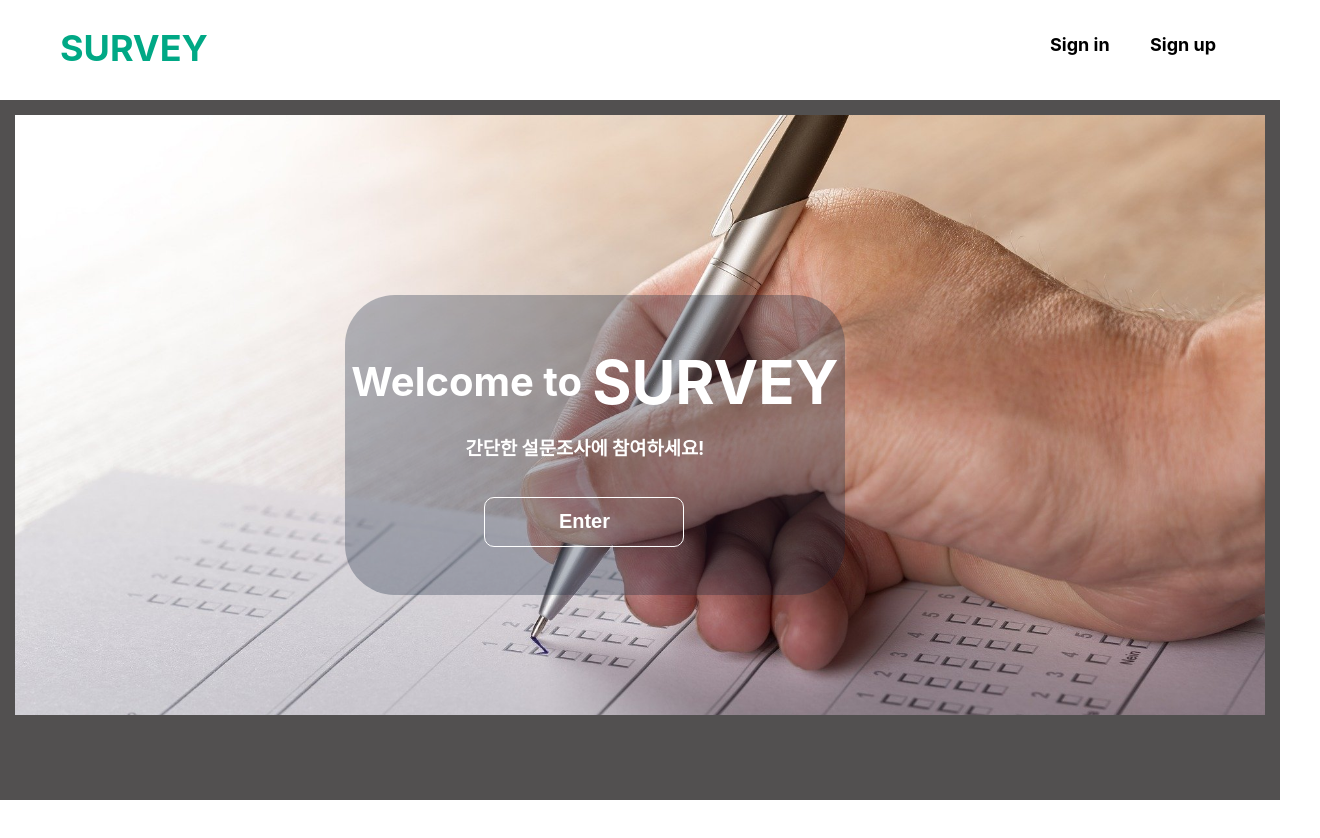
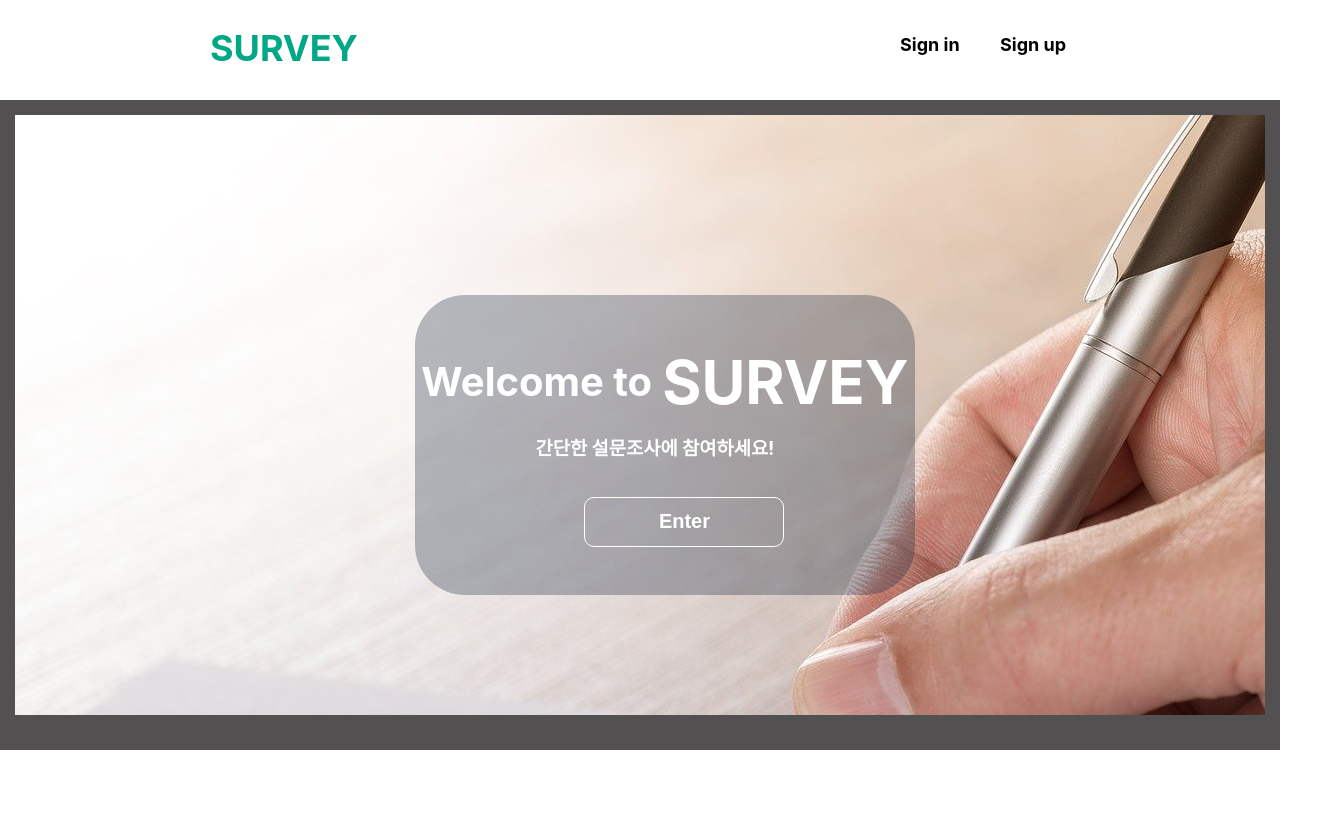
Before and after one commit to Hwang-YoungJu/Survey-Service, a React (Create React App) app: page / in a window 1280 px wide. Shown: the top 838 px of the page, 1320 px wide, since content can reach past the window. Built offline with nearby package versions, Linux system fonts and the light colour scheme.

Commit message:
화면 중앙으로 재 배치 중

```diff
--- a/src/components/MainPage/style.jsx
+++ b/src/components/MainPage/style.jsx
@@ -5,7 +5,7 @@ export const styleArea = styled.div`
   background-image: url(${Image});
   background-repeat: no-repeat;
   position: relative;
-  background-size: 100%;
+
   height: 600px;
   margin: 15px;
 `;
@@ -13,8 +13,8 @@ export const styleArea = styled.div`
 export const imageDiv = styled.div`
   position: absolute;
   top: 100px;
-  width: 100%;
-  height: 700px;
+  width: 100vw;
+  height: 650px;
   background-color: #525050;
 `;
 
@@ -36,7 +36,7 @@ export const textBox = styled.div`
   background-color: rgba(17, 35, 59, 0.3);
   border-radius: 50px;
   top: 180px;
-  left: calc(100% - 1150px);
+  left: 32%;
   width: 500px;
   height: 300px;
   h1 {
@@ -59,23 +59,23 @@ export const textBox = styled.div`
     left: 90px;
     bottom: 75px;
   }
-  @media only screen and (max-width: 1850px) {
+  /* @media only screen and (max-width: 2040px) {
     left: 660px;
   }
   @media screen and (max-width: 1700px) {
     left: calc(100% - 1000px);
   }
-  @media screen and (max-width: 1430px) {
-    left: 400px;
+  @media screen and (max-width: 1480px) {
+    left: 430px;
   }
   @media screen and (max-width: 1300px) {
-    left: 330px;
+    left: 350px;
   }
 
-  @media only screen and (max-width: 1100px) {
+  @media only screen and (max-width: 1150px) {
     left: 250px;
   }
   @media only screen and (max-width: 1000px) {
     left: 190px;
-  }
+  } */
 `;
--- a/src/components/common/Button.jsx
+++ b/src/components/common/Button.jsx
@@ -6,7 +6,7 @@ const StyledButton = styled.button`
   position: relative;
   width: 200px;
   height: 50px;
-  right: 130px;
+  right: 50%;
   background-color: rgba(0, 0, 0, 0);
   border-radius: 10px;
   outline: 0;
--- a/src/components/common/NavigationBar.jsx
+++ b/src/components/common/NavigationBar.jsx
@@ -3,12 +3,12 @@ import styled from "styled-components";
 
 const Bar = styled.div`
   background-color: white;
-  position: absolute;
-  display: flex;
+  position: relative;
   align-items: center;
-
-  width: 100vw;
+  z-index: 1;
+  width: 980px;
   height: 100px;
+  margin: 0 auto;
   top: 0px;
   h1 {
     position: absolute;
--- a/src/index.css
+++ b/src/index.css
@@ -1,7 +1,7 @@
 body {
   margin: 0;
   width: 100%;
-  overflow-x: hidden;
+
   font-family: -apple-system, BlinkMacSystemFont, "Segoe UI", "Roboto", "Oxygen",
     "Ubuntu", "Cantarell", "Fira Sans", "Droid Sans", "Helvetica Neue",
     sans-serif;
--- a/src/routes/Routes.js
+++ b/src/routes/Routes.js
@@ -7,7 +7,7 @@ import MainPage from "../pages/MainPage";
 const LoggedInRoutes = () => {
     <Routes>
         <Route path="/" element={<MainPage/>}/>
-        <Route path="/login" component={<AuthPage/>} />
+        <Route path="/login" element={<AuthPage/>} />
 
     </Routes>
 }
```
